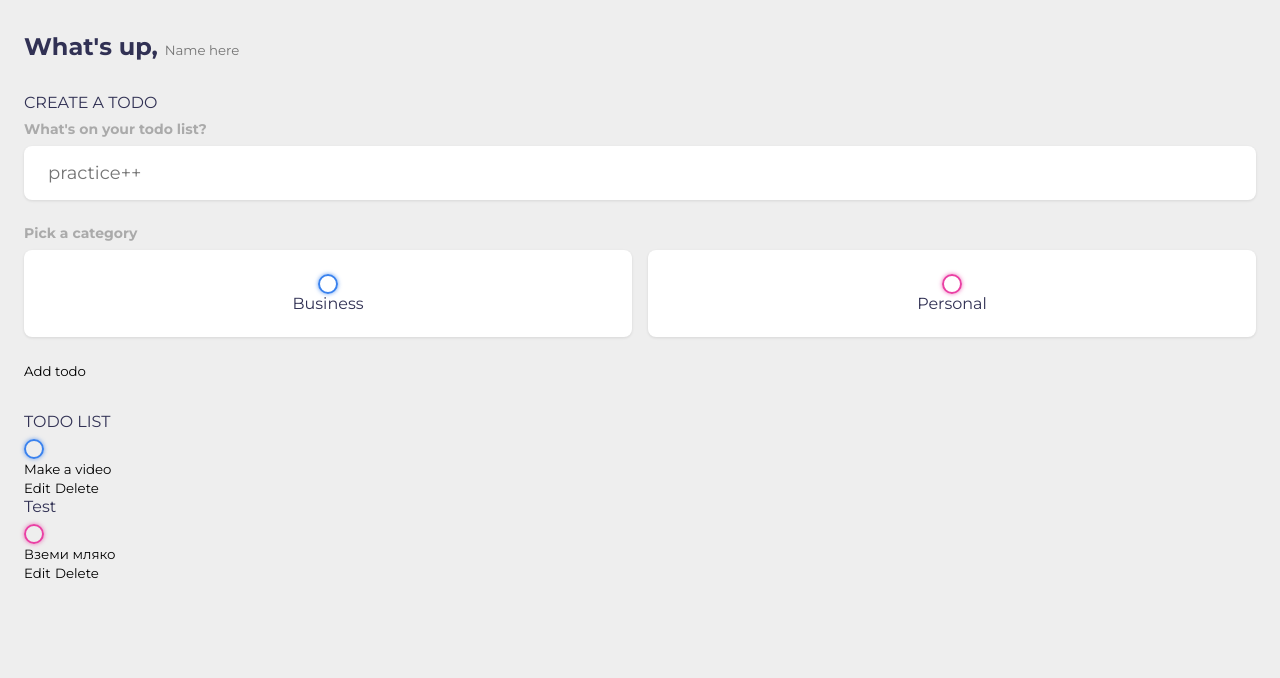
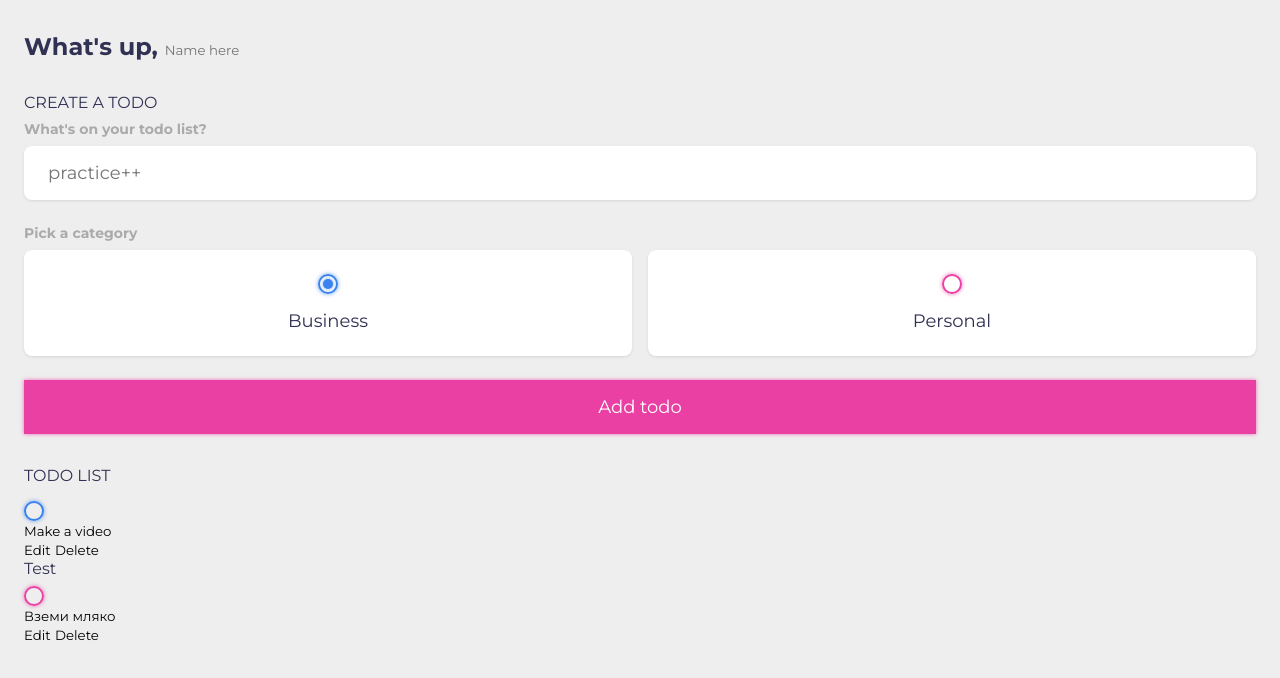
Before and after one commit to Popov-I-R/To-Do-List, a plain HTML site: page index.html in a window 1280 px wide. Both pictures are taken after a click on the label "Business". Drawn offline with Linux system fonts and the light colour scheme.

Commit message:
Add todo button styled

```diff
--- a/main.css
+++ b/main.css
@@ -127,3 +127,56 @@ input[type="checkbox"] {
     border-color: var(--personal);
     box-shadow: var(--personal-glow);
 }
+
+/* Как да свети, като е маркирано */
+.bubble::after {
+    content: "";
+    display: block;
+    opacity: 0;
+    width: 0px;
+    height: 0px;
+    background-color: var(--business);
+    box-shadow: var(--business-glow);
+    border-radius: 50%;
+    transition: 0.2s ease-in-out;
+}
+
+.bubble.personal::after {
+    background-color: var(--personal);
+    box-shadow: var(--personal-glow);
+}
+
+input:checked ~ .bubble::after {
+    width: 10px;
+    height: 10px;
+    opacity: 1;
+}
+
+/* Как да свети, като е маркирано - КРАЙ */
+
+/* ADD todo button */
+.create-todo .options label div {
+    color: var(--dark);
+    font-size: 1.125rem;
+    margin-top: 1rem;
+}
+
+.create-todo input[type="submit"] {
+    display: block;
+    width: 100%;
+    font-size: 1.125rem;
+    padding: 1rem 1.5rem;
+    color: #FFF;
+    background-color: var(--primary);
+    box-shadow: var(--personal-glow);
+    cursor: pointer;
+    transition: 0.2 ease-in-out;
+}
+
+.create-todo input[type="submit"]:hover {
+    opacity: 0.75;
+}
+
+.todo-list .list {
+    margin: 1rem 0;
+}
```
